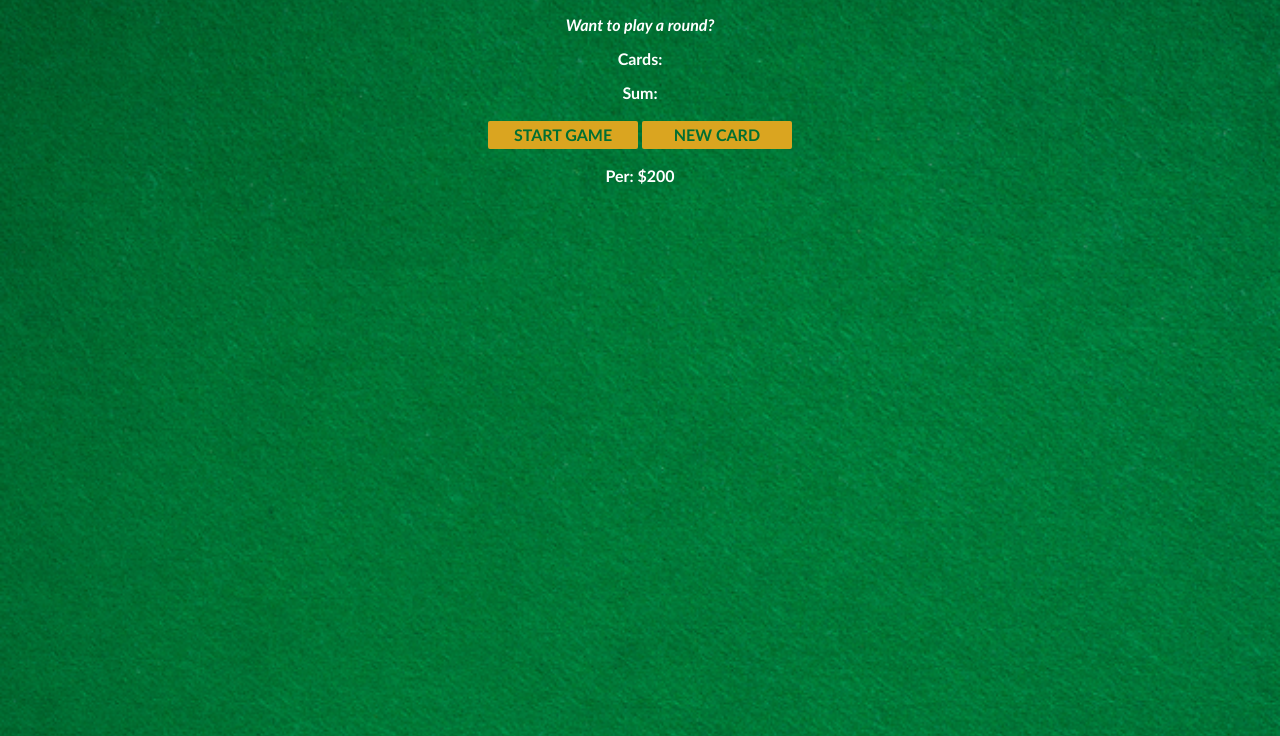
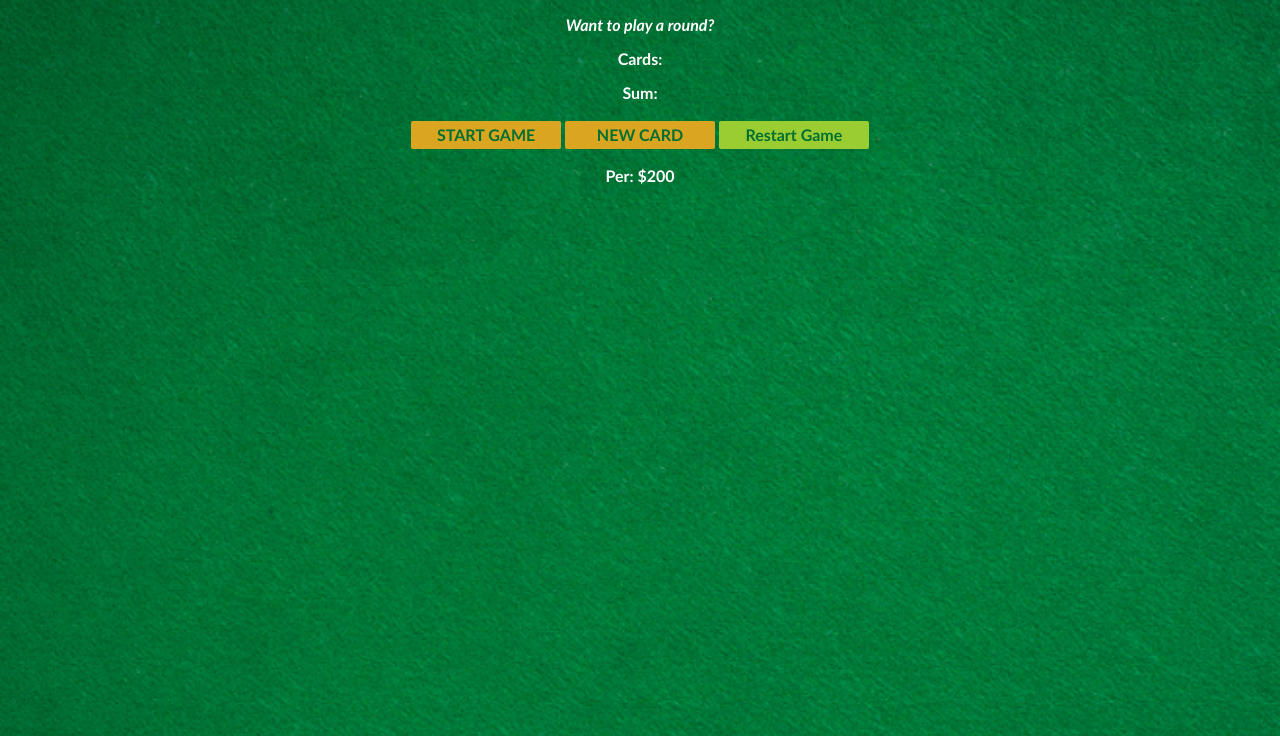
Before and after one commit to Asikni/black_jack_game, a plain HTML site: page index.html in a window 1280 px wide. Shown: the part 64-800 px from the top of the page. Drawn offline with nearby package versions, Linux system fonts and the light colour scheme.

Commit message:
Update index.html

```diff
--- a/index.html
+++ b/index.html
@@ -9,6 +9,7 @@
         <p id="sum-el">Sum:</p>
         <button onclick="startGame()">START GAME</button>
         <button onclick="newCard()">NEW CARD</button>
+        <button class = "rGame" onclick="restartGame()">Restart Game</button>
         <p id="player-el"></p>
         <script src="index.js"></script>
     </body>
```
